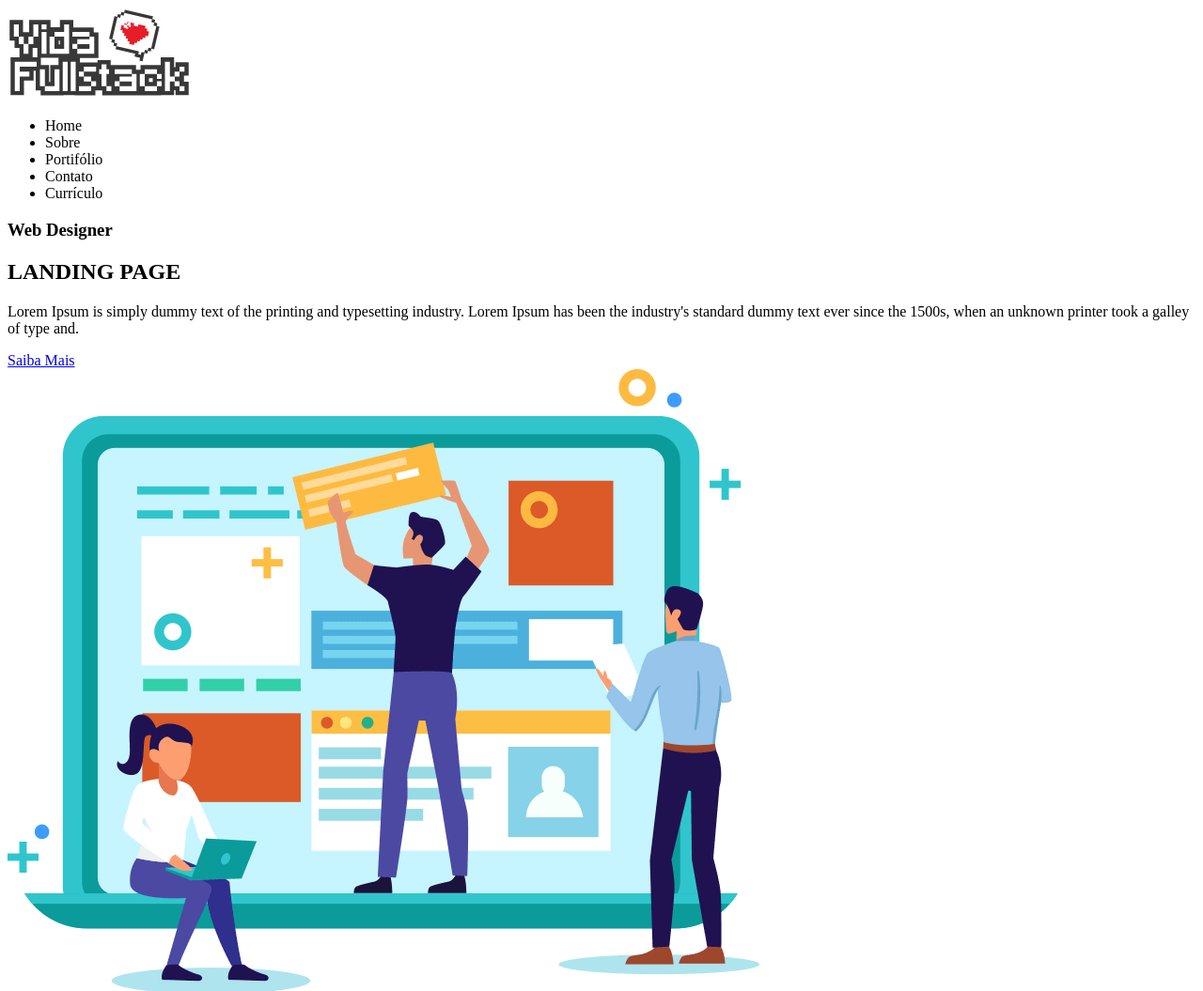
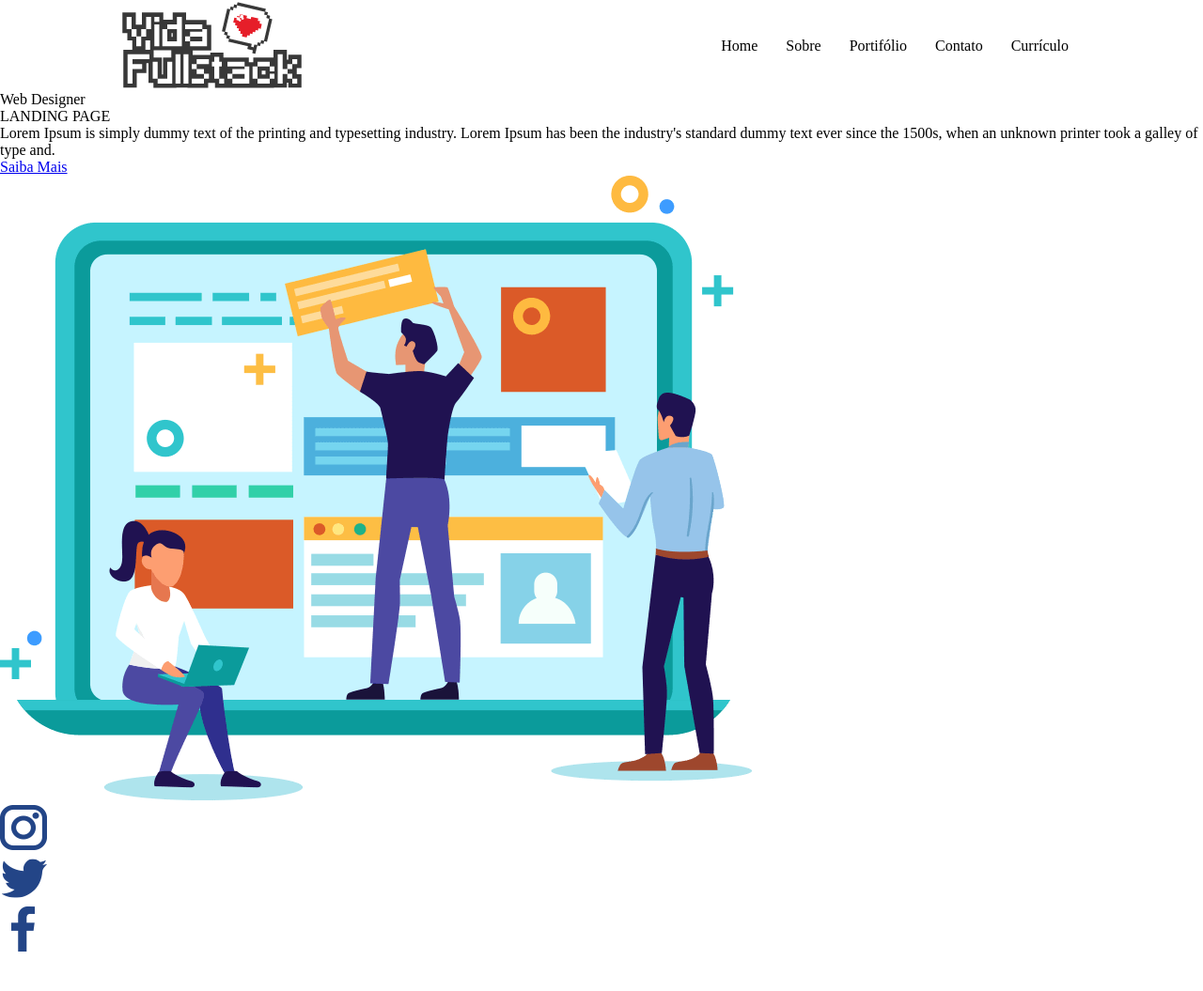
Before and after one commit to rafaguedes03/curso_frontend, a plain HTML site: page aula03/hands-on-curso-front-end-1-master/index.html in a window 1280 px wide. Shown: the top 1055 px of the page at 94% size. After the commit the page ends 1018 px from the top, so only its background shows below. Drawn offline with Linux system fonts and the light colour scheme.

Commit message:
Criacao de esturura Html e Css

```diff
--- /dev/null
+++ b/aula03/hands-on-curso-front-end-1-master/assets/css/header.css
@@ -0,0 +1,19 @@
+header {
+  width: 1024px;
+  margin: 0 auto;
+
+  display: flex;
+  flex-direction: row;
+  justify-content: space-between;
+  align-items: center;
+}
+
+header nav ul {
+  display: flex;
+  flex-direction: row;
+  list-style: none;
+}
+
+header nav ul li {
+  padding: 0 15px;
+}
--- /dev/null
+++ b/aula03/hands-on-curso-front-end-1-master/assets/css/style.css
@@ -0,0 +1,9 @@
+@import "./header.css";
+* {
+  margin: 0;
+  padding: 0;
+  border: 0;
+  font-size: 100%;
+  font: inherit;
+  vertical-align: baseline;
+}
--- a/aula03/hands-on-curso-front-end-1-master/index.html
+++ b/aula03/hands-on-curso-front-end-1-master/index.html
@@ -5,6 +5,7 @@
     <meta http-equiv="X-UA-Compatible" content="IE=edge" />
     <meta name="viewport" content="width=device-width, initial-scale=1.0" />
     <title>Meu Site</title>
+    <link rel="stylesheet" href="./assets/css/style.css" />
   </head>
   <body>
     <!--  Header  -->
```
Also changed, not shown: aula03/hands-on-curso-front-end-1-master/assets/css/style.min.css (deleted), 1 other file.
